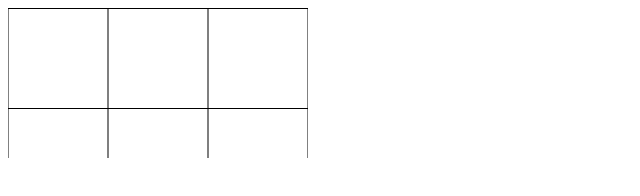
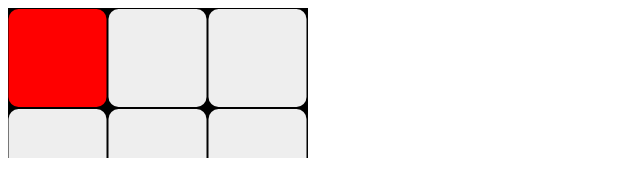
Before and after one commit to ryan-bush1014/AStarNew, a plain HTML site: page index.html in a window 1280 px wide. Shown: the whole page, without its empty margins (0-640 px from the left). Drawn offline with Linux system fonts and the light colour scheme.

Commit message:
zoom and obstacles

```diff
--- a/script.js
+++ b/script.js
@@ -1,3 +1,7 @@
+function mod(n, m) {
+    return ((n % m) + m) % m;
+}
+
 let canvas = document.querySelector(".interactCanvas");
 let ctx = canvas.getContext("2d");
 
@@ -5,21 +9,28 @@ class GridView {
     constructor(scale) {
         this.cornerX = 0; // In cell units
         this.cornerY = 0;
-        this.obstacles = []; // List of (x,y) cells representing obstacles
+        this.obstacles = new Set(); // List of (x,y) cells representing obstacles
+        this.obstacles.add("0,0");
         this.scale = scale; // Size (in pixels) of one cell
         this.numGridLinesX = Math.floor(canvas.width / this.scale);
-        this.numGridLinesY = Math.floor(canvas.width / this.scale);
-        this.offsetX = (this.cornerX * this.scale) % this.scale;
-        this.offsetY = (this.cornerY * this.scale) % this.scale;
+        this.numGridLinesY = Math.floor(canvas.height / this.scale);
+        this.offsetX = mod(this.cornerX * this.scale, this.scale);
+        this.offsetY = mod(this.cornerY * this.scale, this.scale);
     }
 
     draw() {
-        ctx.clearRect(0,0,canvas.width,canvas.height);
+        ctx.fillStyle = "black";
+        ctx.fillRect(0,0,canvas.width,canvas.height);
         for(let i = 0; i < this.numGridLinesX + 2; ++i) {
-            ctx.fillRect((i - 0.005) * this.scale - this.offsetX, 0, this.scale * 0.01, canvas.height);
-        }
-        for(let j = 0; j < this.numGridLinesY + 2; ++j) {
-            ctx.fillRect(0, j * this.scale - this.offsetY, canvas.width, this.scale * 0.01);
+            for(let j = 0; j < this.numGridLinesY + 2; ++j) {
+                let cellX = Math.floor(this.cornerX) + i;
+                let cellY = Math.floor(this.cornerY) + j;
+
+                ctx.fillStyle = this.obstacles.has(`${cellX},${cellY}`)? "red" : "#eeeeee";
+                ctx.beginPath();
+                ctx.roundRect((i + 0.005) * this.scale - this.offsetX, (j + 0.01) * this.scale - this.offsetY, this.scale * 0.98, this.scale * 0.98, this.scale * 0.1);
+                ctx.fill();
+            }
         }
     }
 
@@ -28,15 +39,22 @@ class GridView {
     }
 
     translateView(dx, dy, cells = false) {
+        this.offsetX = mod(this.cornerX * this.scale + dx, this.scale);
+        this.offsetY = mod(this.cornerY * this.scale + dy, this.scale);
         this.cornerX += dx / this.scale;
         this.cornerY += dy / this.scale;
-        this.offsetX = (this.offsetX + dx) % this.scale;
-        this.offsetY = (this.offsetY + dy) % this.scale;
         this.draw();
     }
 
-    scaleView(mouseX, mouseY, cells = false) {
-        return null;
+    scaleView(mouseX, mouseY, dz, cells = false) {
+        if (this.scale * dz <= 1000 && this.scale * dz >= 10) {
+            let mousePosX = mouseX + this.cornerX;
+            let mousePosY = mouseY + this.cornerY;
+            this.scale = this.scale * dz;
+            this.numGridLinesX = Math.floor(canvas.width / this.scale);
+            this.numGridLinesY = Math.floor(canvas.height / this.scale);
+            this.translateView(mousePosX * (dz - 1), mousePosY * (dz - 1));
+        }
     }
 
     resizeView() {
@@ -44,7 +62,7 @@ class GridView {
         canvas.height = clientRect.height;
         canvas.width = clientRect.width;
         this.numGridLinesX = Math.floor(canvas.width / this.scale);
-        this.numGridLinesY = Math.floor(canvas.width / this.scale);
+        this.numGridLinesY = Math.floor(canvas.height / this.scale);
         this.draw();
     }
 }
@@ -73,3 +91,7 @@ canvas.addEventListener('mousemove', (e) => {
     }
 });
 canvas.addEventListener('mouseup', () => {drag = false;});
+
+canvas.addEventListener('wheel', (e) => {
+    gridView.scaleView(e.clientX, e.clientY, 1 - Math.sign(e.deltaY) * 0.05);
+})
--- a/style.css
+++ b/style.css
@@ -2,6 +2,7 @@ html, body {
     width: 100%;
     height: 100%;
     margin: 0;
+    overflow: hidden;
 }
 
 *, * > {
```
